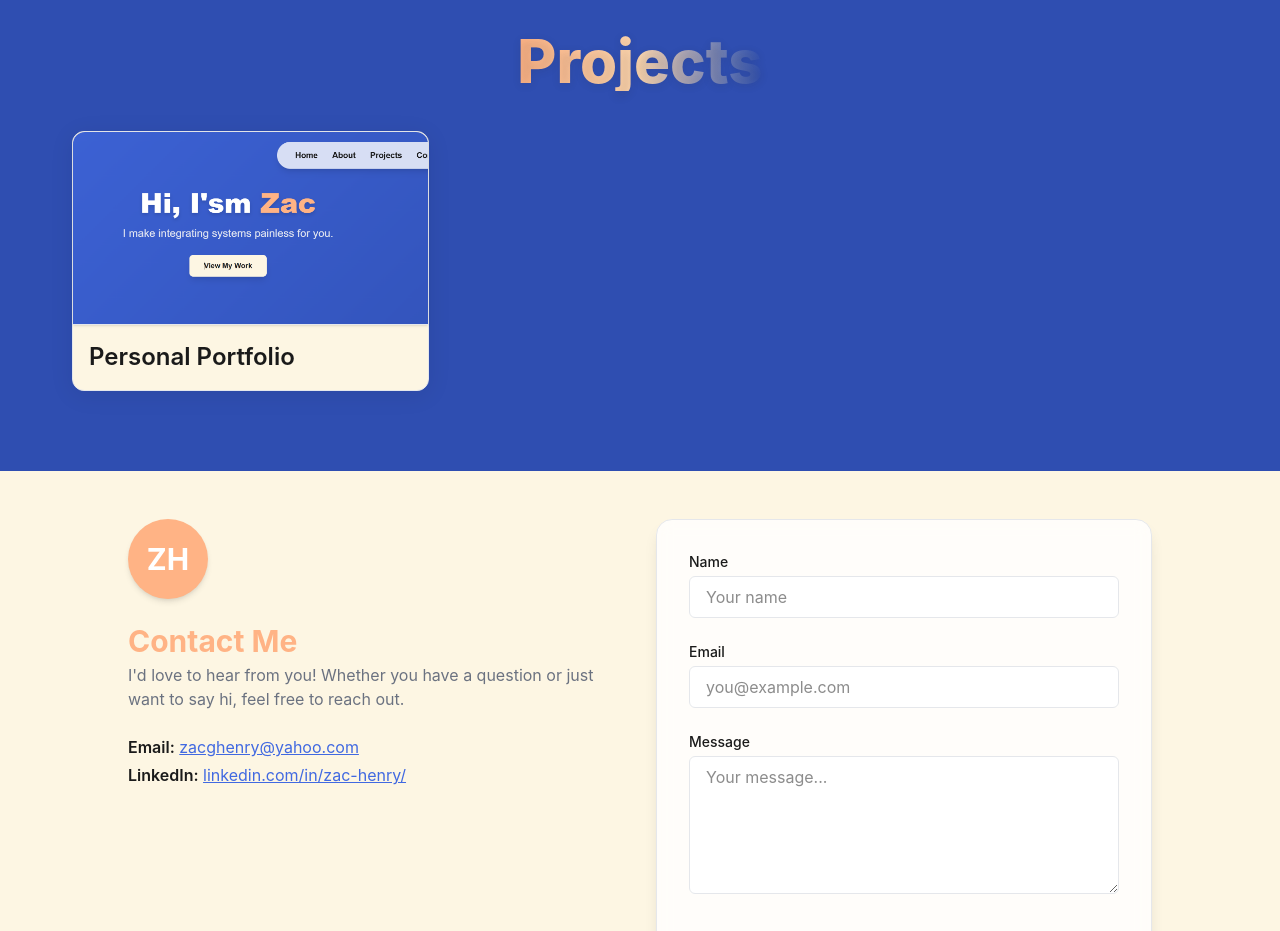
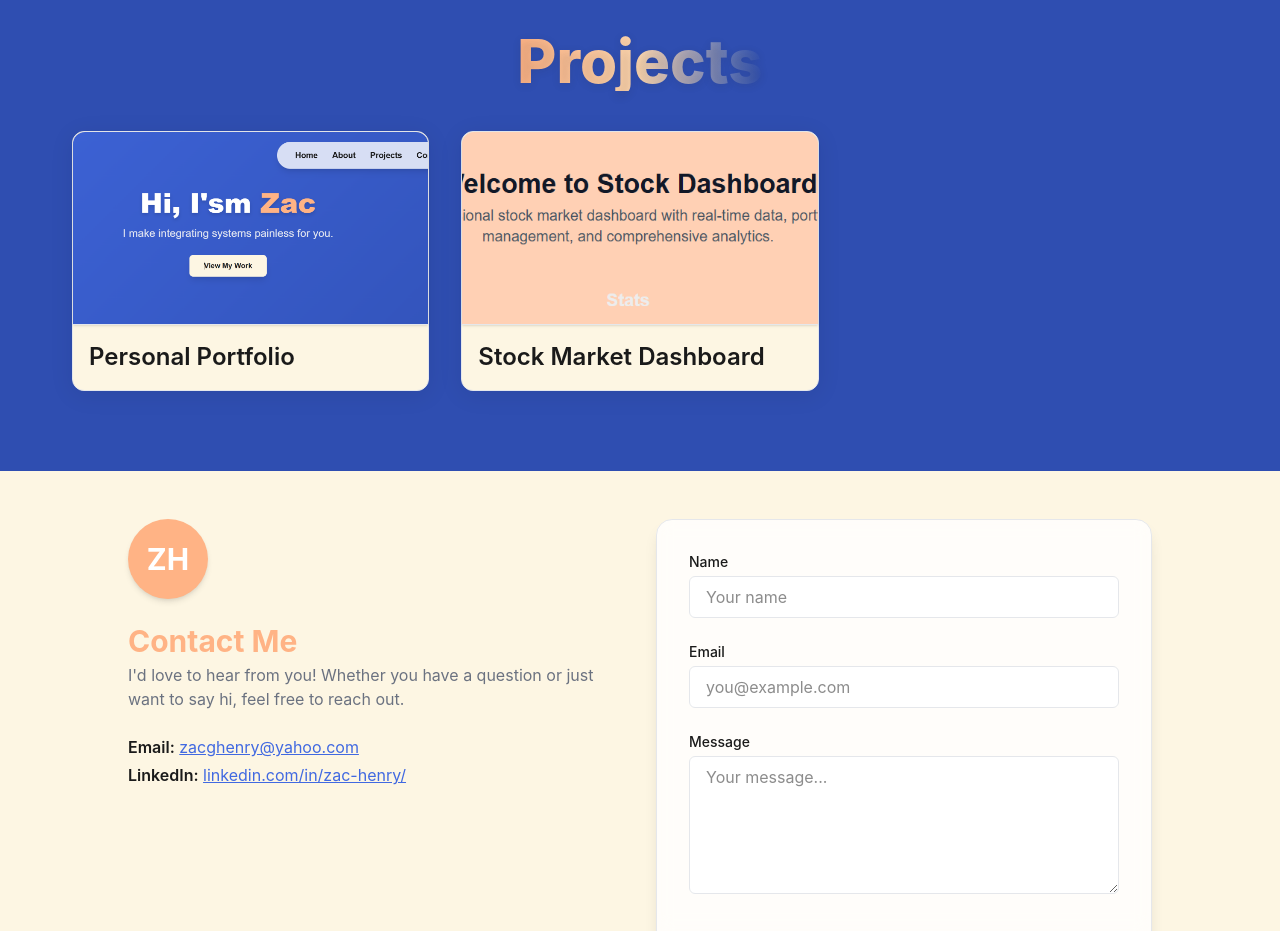
Before and after one commit to henzg/portfolio-redo, a Next.js app in the folder frontend/: page / in a window 1280 px wide. Shown: the part 1140-2071 px from the top of the page. Built offline with nearby package versions, Linux system fonts and the light colour scheme.

Commit message:
stockdashbaord project update

```diff
--- a/frontend/src/data/project.ts
+++ b/frontend/src/data/project.ts
@@ -14,15 +14,15 @@ export const projects: Project[] = [
     techStack: ["Next.js", "Vercel"],
     repo: "https://github.com/henzg/portfolio-redo",
     demo: "https://portfolio-redo-psi.vercel.app/",
-    image: "PortfolioPic.PNG"
-  }
-  // {
-  //   title: "Stock Market Dashboard",
-  //   description: "This portfolio site built with Next.js, Express, and Docker.",
-  //   techStack: ["Next.js", "TypeScript", "Docker Compose"],
-  //   repo: "https://github.com/yourname/portfolio",
-  //   image: "/placeholder.png"
-  // },
+    image: "/PortfolioPic.PNG"
+  },
+  {
+    title: "Stock Market Dashboard",
+    description: "This portfolio site built with Next.js, Express, and Docker.",
+    techStack: ["Next.js", "TypeScript", "Node.js", "Docker", ],
+    repo: "https://github.com/yourname/portfolio",
+    image: "/StockDashboard.PNG"
+  },
   //   {
   //   title: "Test",
   //   description: "This is a test entry",
```
Also changed, not shown: frontend/public/StockDashBoard.PNG (added).
